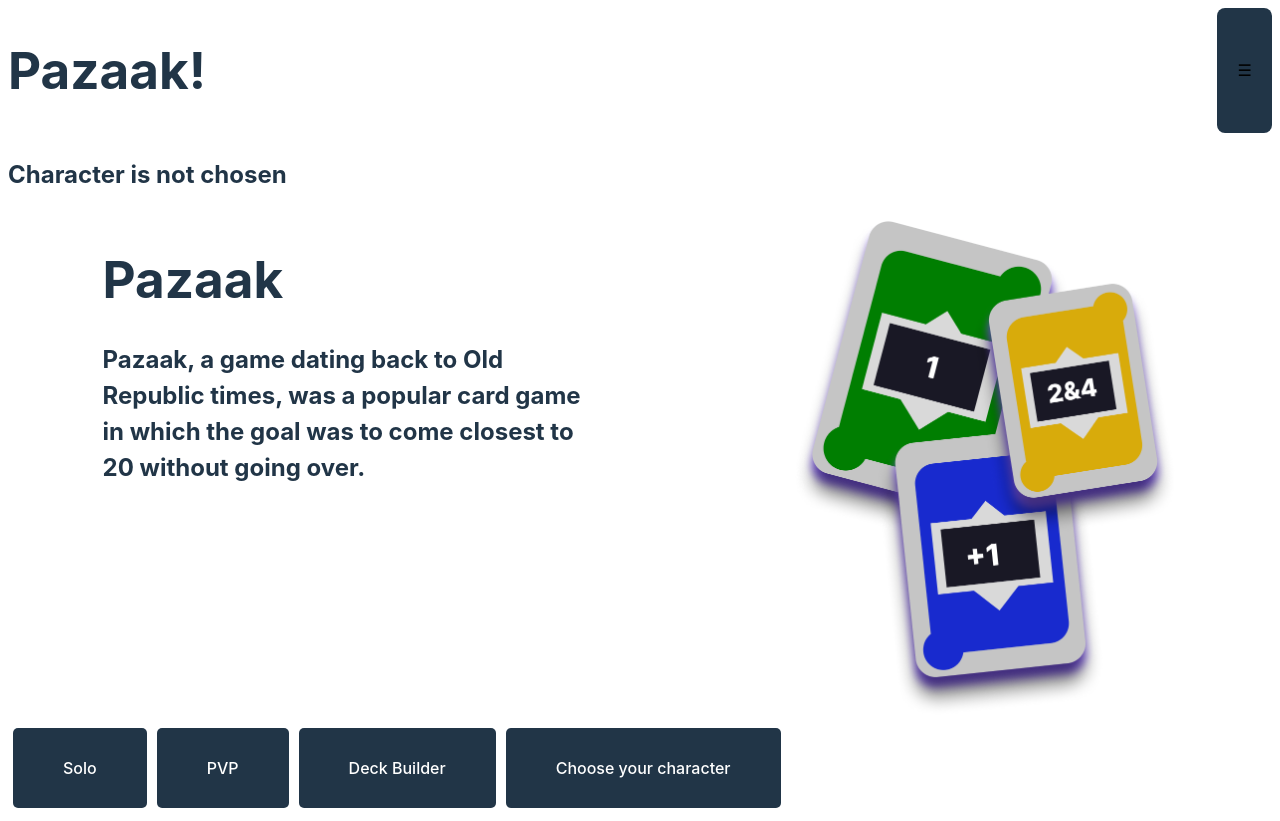
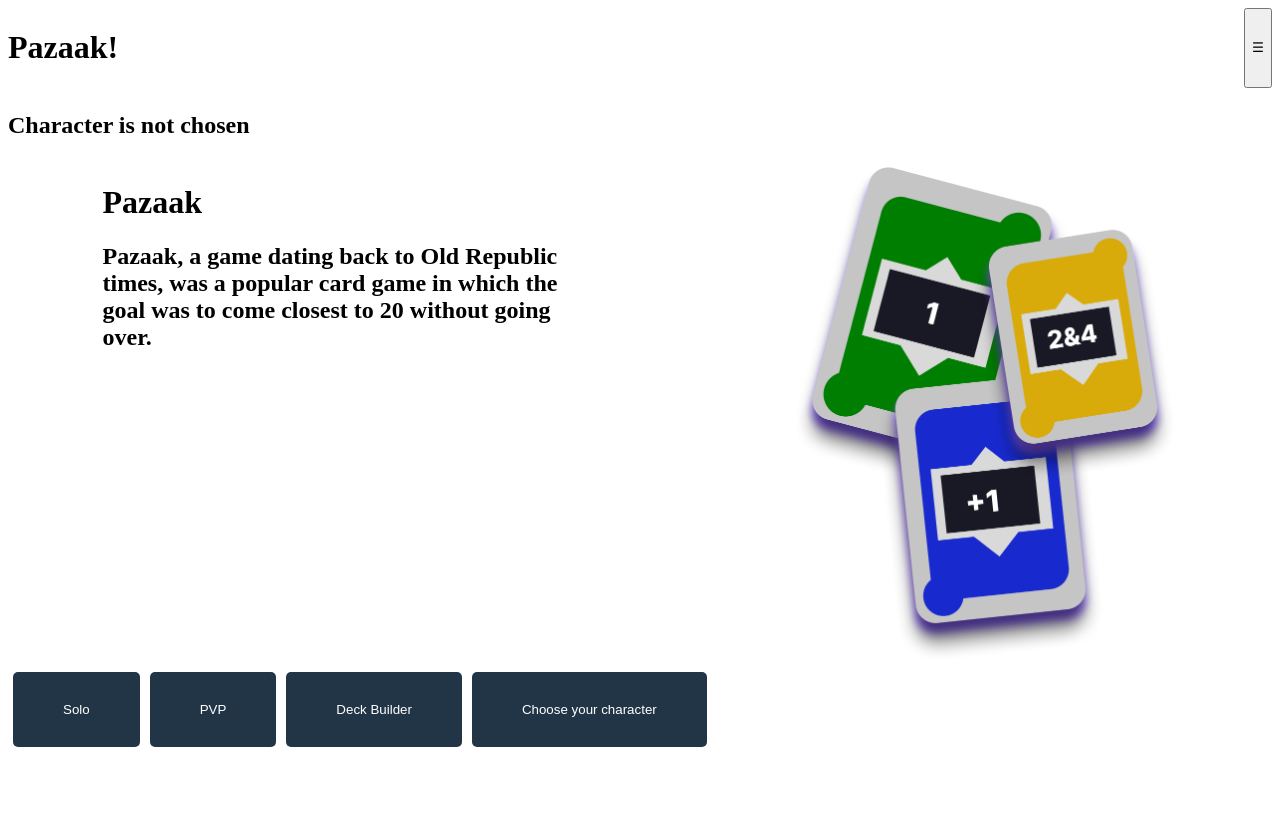
Before and after one commit to abasile1-tech/PazaakPadawan, a React (Vite) app in the folder client/: page / in a window 1280 px wide. After the commit the page ends 800 px from the top, so only its background shows below. Built offline with nearby package versions, Linux system fonts and the light colour scheme.

Commit message:
TIC-62-Stylehomepage

```diff
--- a/client/src/index.css
+++ b/client/src/index.css
@@ -1,4 +1,4 @@
-:root {
+/* :root {
   font-family: Inter, system-ui, Avenir, Helvetica, Arial, sans-serif;
   line-height: 1.5;
   font-weight: 400;
@@ -23,13 +23,13 @@ a:hover {
   color: #535bf2;
 }
 
-/* body {
+body {
   margin: 0;
   display: flex;
   place-items: center;
   min-width: 320px;
   min-height: 100vh;
-} */
+}
 
 h1 {
   font-size: 3.2em;
@@ -68,3 +68,9 @@ button:focus-visible {
 
   }
 }
+
+
+
+
+
+ */
```
